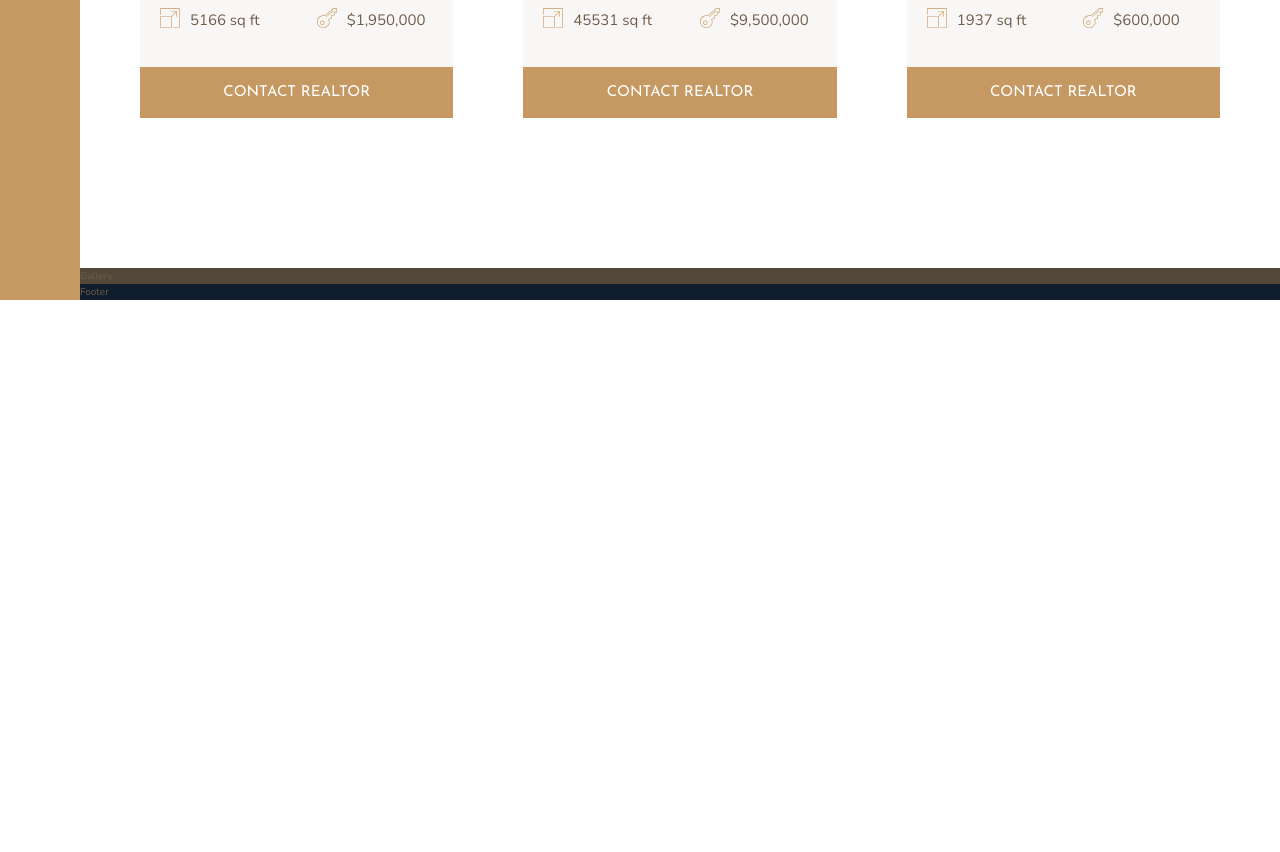
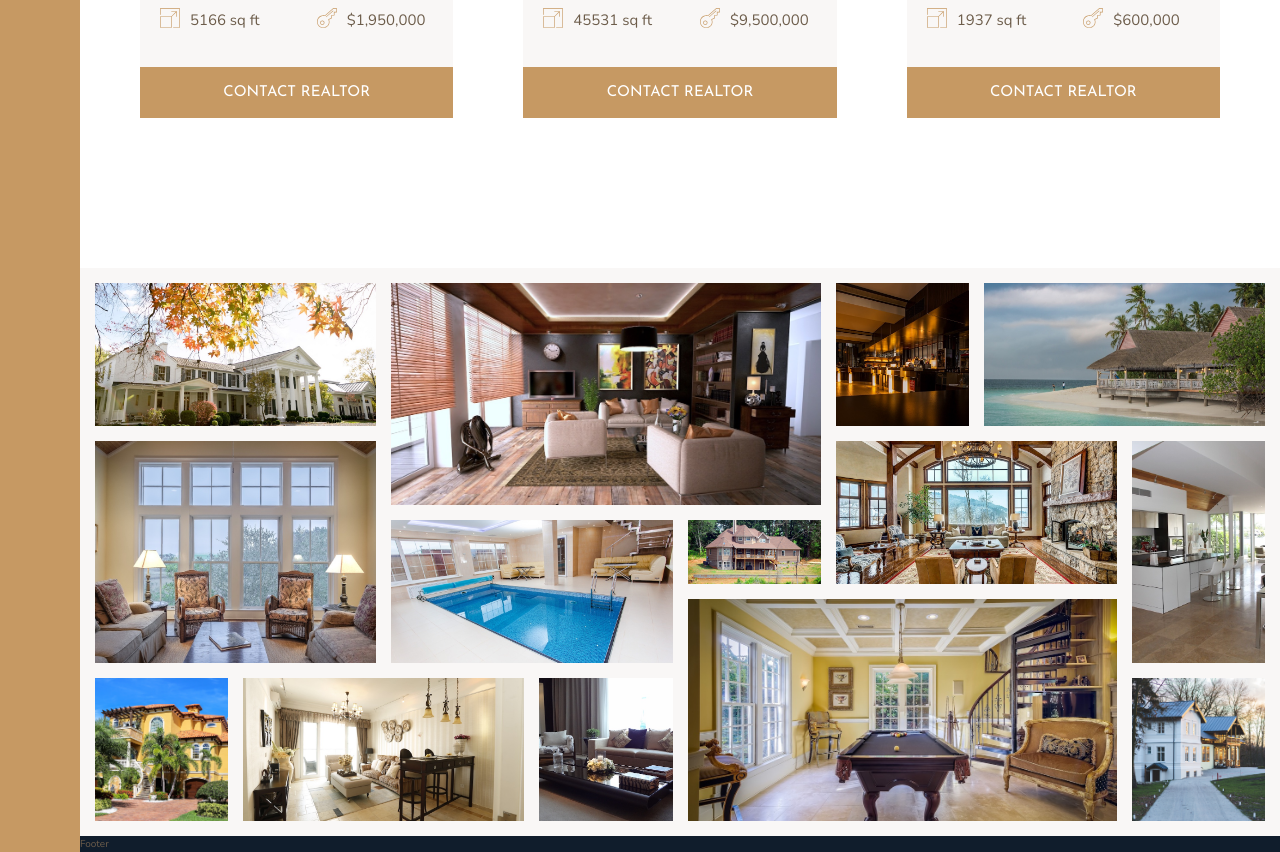
Before and after one commit to Arximiro/Nexter, a website: page index.html in a window 1280 px wide. Shown: the part 2798-3650 px from the top of the page. Before the commit the page ends 3098 px from the top, so only its background shows below. Drawn offline with nearby package versions, Linux system fonts and the light colour scheme.

Commit message:
add image gallery and position images in grid

```diff
--- a/index.html
+++ b/index.html
@@ -13,19 +13,34 @@
   <title>nexter &mdash; your home, your freedom</title>
 </head>
 
+
+
 <body class="container">
+  <!-- SIDEBAR -->
   <div class="sidebar">
     Sidebar
   </div>
+  <!-- SIDEBAR -->
 
+
+
+  <!-- HEADER -->
   <header class="header">
     Header
   </header>
+  <!-- HEADER -->
 
+
+
+  <!-- REALTORS SECTION -->
   <div class="realtors">
     Top 3 Realtors
   </div>
+  <!-- REALTORS SECTION -->
 
+
+
+  <!-- FEATURES SECTION -->
   <section class="features">
     <div class="feature">
       <svg class="feature__icon">
@@ -75,7 +90,11 @@
       <p class="feature__text">Pariatur voluptatibus quidem consequatur harum, voluptatum mollitia quae.</p>
     </div>
   </section>
+  <!-- FEATURES SECTION -->
 
+
+
+  <!-- STORY SECTION -->
   <div class="story__pictures">
     <img src="img/story-1.jpeg" alt="couple" class="story__img--1">
     <img src="img/story-2.jpeg" alt="new house" class="story__img--2">
@@ -90,7 +109,11 @@
     </p>
     <button class="btn">Find your own home</button>
   </div>
+  <!-- STORY SECTION -->
 
+
+
+  <!-- HOMES SECTION -->
   <section class="homes">
     <div class="home">
       <img src="img/house-1.jpeg" alt="house 1" class="home__img">
@@ -290,14 +313,64 @@
       <button class="btn home__btn">Contact realtor</button>
     </div>
   </section>
+  <!-- HOMES SECTION -->
 
+
+
+  <!-- GALLERY SECTION -->
   <section class="gallery">
-    Gallery
+    <figure class="gallery__item gallery__item--1">
+      <img src="img/gal-1.jpeg" alt="gallery image 1" class="gallery__img">
+    </figure>
+    <figure class="gallery__item gallery__item--2">
+      <img src="img/gal-2.jpeg" alt="gallery image 2" class="gallery__img">
+    </figure>
+    <figure class="gallery__item gallery__item--3">
+      <img src="img/gal-3.jpeg" alt="gallery image 3" class="gallery__img">
+    </figure>
+    <figure class="gallery__item gallery__item--4">
+      <img src="img/gal-4.jpeg" alt="gallery image 4" class="gallery__img">
+    </figure>
+    <figure class="gallery__item gallery__item--5">
+      <img src="img/gal-5.jpeg" alt="gallery image 5" class="gallery__img">
+    </figure>
+    <figure class="gallery__item gallery__item--6">
+      <img src="img/gal-6.jpeg" alt="gallery image 6" class="gallery__img">
+    </figure>
+    <figure class="gallery__item gallery__item--7">
+      <img src="img/gal-7.jpeg" alt="gallery image 7" class="gallery__img">
+    </figure>
+    <figure class="gallery__item gallery__item--8">
+      <img src="img/gal-8.jpeg" alt="gallery image 8" class="gallery__img">
+    </figure>
+    <figure class="gallery__item gallery__item--9">
+      <img src="img/gal-9.jpeg" alt="gallery image 9" class="gallery__img">
+    </figure>
+    <figure class="gallery__item gallery__item--10">
+      <img src="img/gal-10.jpeg" alt="gallery image 10" class="gallery__img">
+    </figure>
+    <figure class="gallery__item gallery__item--11">
+      <img src="img/gal-11.jpeg" alt="gallery image 11" class="gallery__img">
+    </figure>
+    <figure class="gallery__item gallery__item--12">
+      <img src="img/gal-12.jpeg" alt="gallery image 12" class="gallery__img">
+    </figure>
+    <figure class="gallery__item gallery__item--13">
+      <img src="img/gal-13.jpeg" alt="gallery image 13" class="gallery__img">
+    </figure>
+    <figure class="gallery__item gallery__item--14">
+      <img src="img/gal-14.jpeg" alt="gallery image 14" class="gallery__img">
+    </figure>
   </section>
+  <!-- GALLERY SECTION -->
 
+
+
+  <!-- FOOTER -->
   <footer class="footer">
     Footer
   </footer>
+  <!-- FOOTER -->
 </body>
 
 </html>
--- a/sass/_gallery.scss
+++ b/sass/_gallery.scss
@@ -1,5 +1,78 @@
 .gallery {
-  background-color: $color-grey-dark-1;
+  background-color: $color-grey-light-1;
 
   grid-column: full-start / full-end;
+
+  display: grid;
+  grid-template-rows: repeat(7, 5vw);
+  grid-template-columns: repeat(8, 1fr);
+  grid-gap: 1.5rem;
+  padding: 1.5rem;
+
+  &__item {
+    &--1 {
+      grid-row: 1/span 2;
+      grid-column: 1/span 2;
+    }
+    &--2 {
+      grid-row: 1/span 3;
+      grid-column: 3/span 3;
+    }
+    &--3 {
+      grid-row: 1/span 2;
+      grid-column: 6/7;
+    }
+    &--4 {
+      grid-row: 1/span 2;
+      grid-column: 7/span 2;
+    }
+    &--5 {
+      grid-row: 3/span 3;
+      grid-column: 1/span 2;
+    }
+    &--6 {
+      grid-row: 4/span 2;
+      grid-column: 3/span 2;
+    }
+    &--7 {
+      grid-row: 4/5;
+      grid-column: 5/6;
+    }
+    &--8 {
+      grid-row: 3/span 2;
+      grid-column: 6/span 2;
+    }
+    &--9 {
+      grid-row: 3/span 3;
+      grid-column: 8/9;
+    }
+    &--10 {
+      grid-row: 6/span 2;
+      grid-column: 1/2;
+    }
+    &--11 {
+      grid-row: 6/span 2;
+      grid-column: 2/span 2;
+    }
+    &--12 {
+      grid-row: 6/span 2;
+      grid-column: 4/5;
+    }
+    &--13 {
+      grid-row: 5/span 3;
+      grid-column: 5/span 3;
+    }
+    &--14 {
+      grid-row: 6/span 2;
+      grid-column: 8/9;
+    }
+  }
+
+  &__img {
+    width: 100%;
+    height: 100%; // both width and height must be explicitly set to utilize object-fit
+    object-fit: cover; // fits the image in the parent container WHILE KEEPING the aspect ratio in tact. Crops the image if need be to accomplish this.
+    display: block; // sets image as block to get rid of the weird little white spaces on the sides
+  }
+
 }
```
Also changed, not shown: css/style.css.
